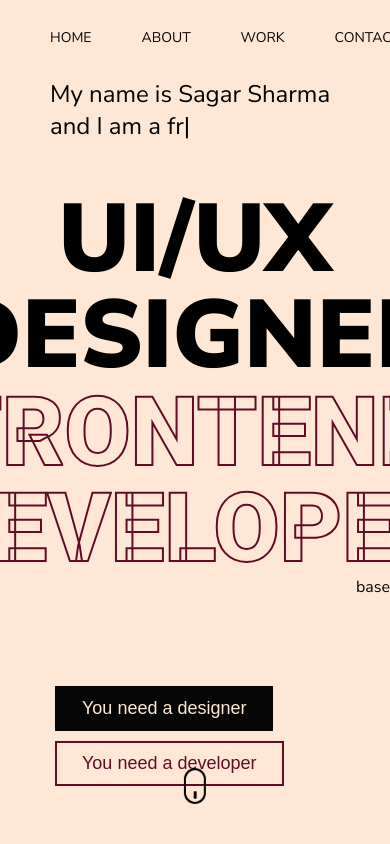
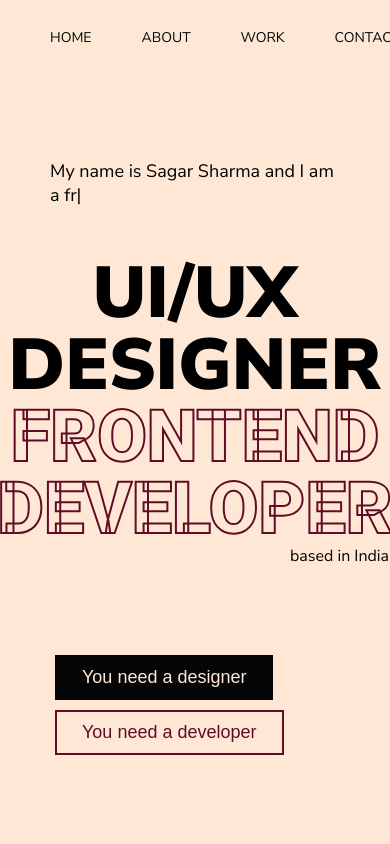
Before and after one commit to Sagar-Sharma-7/portfolio-2023, a plain HTML site: page index.html in a window 390 px wide. Shown: the top 844 px of the page. Drawn offline with Linux system fonts and the light colour scheme.

Commit message:
tablet screen size responsive

```diff
--- a/public/script/coverpage.js
+++ b/public/script/coverpage.js
@@ -7,7 +7,7 @@ let timer;
 
 function typingEffect() {
 	let word = words[i].split("");
-	var loopTyping = function() {
+	let loopTyping = () => {
 		if (word.length > 0) {
 			textElement.innerHTML += word.shift();
 		} else {
@@ -21,7 +21,7 @@ function typingEffect() {
 
 function deletingEffect() {
 	let word = words[i].split("");
-	var loopDeleting = function() {
+	let loopDeleting = () => {
 		if (word.length > 0) {
 			word.pop();
 			textElement.innerHTML = word.join("");
--- a/public/style/style.scss
+++ b/public/style/style.scss
@@ -32,9 +32,9 @@ body{
     min-height: 500px;
     z-index: 9999;
     background-color: $secondary-color;
-    display: none; // change to flex
+    // display: none; // change to flex
     flex-direction: column;
-    // @include flexbox(center, center);
+    @include flexbox(center, center);
     text-transform: uppercase;
     font-weight: 900;
     animation: coverpage 500ms ease-out 1s forwards;
@@ -81,6 +81,10 @@ header{
                 text-decoration: none;
                 text-transform: uppercase;
                 color: $secondary-color;
+                transition: 200ms;
+                &:hover{
+                    transform: scale(1.1);
+                }
             }
         }
         .hire_me_btn{
@@ -105,6 +109,7 @@ header{
 
 .main_container_wrap{
     height: calc(100vh - 75px);
+    min-height: 700px;
     @include flexbox(center, center);
     flex-direction: column;
     cursor: default;
@@ -169,6 +174,7 @@ header{
         }
     }
     .scrolldown_Wrap{
+        display: none;
         img{
             position: absolute;
             left: 50%;
@@ -203,3 +209,27 @@ header{
         }
     }
 }
+
+@media screen and (max-width:1024px){
+    header{
+        .navbar_wrap{
+            .hire_me_btn{
+                padding: 6px 16px;
+            }
+        }
+    }
+    .main_container_wrap{
+        .typewriting{
+            font-size: 18px;
+        }
+        .focal_heading_wrap{
+            .focal_heading{
+                font-size: 72px;
+                line-height: 72px;
+            }
+            .heading2{
+                font-size: 72px;
+            }
+        }
+    }
+}
```
Also changed, not shown: public/style/style.css, 1 other file.
